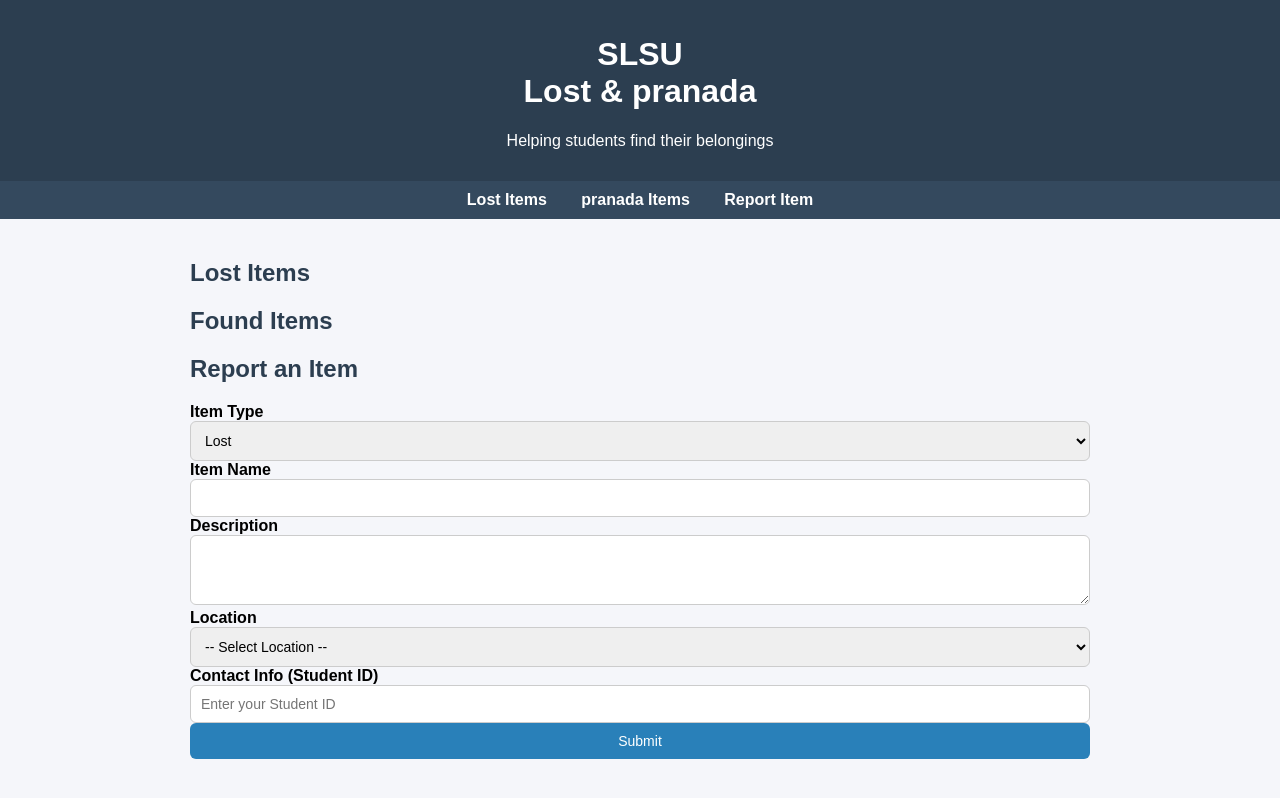
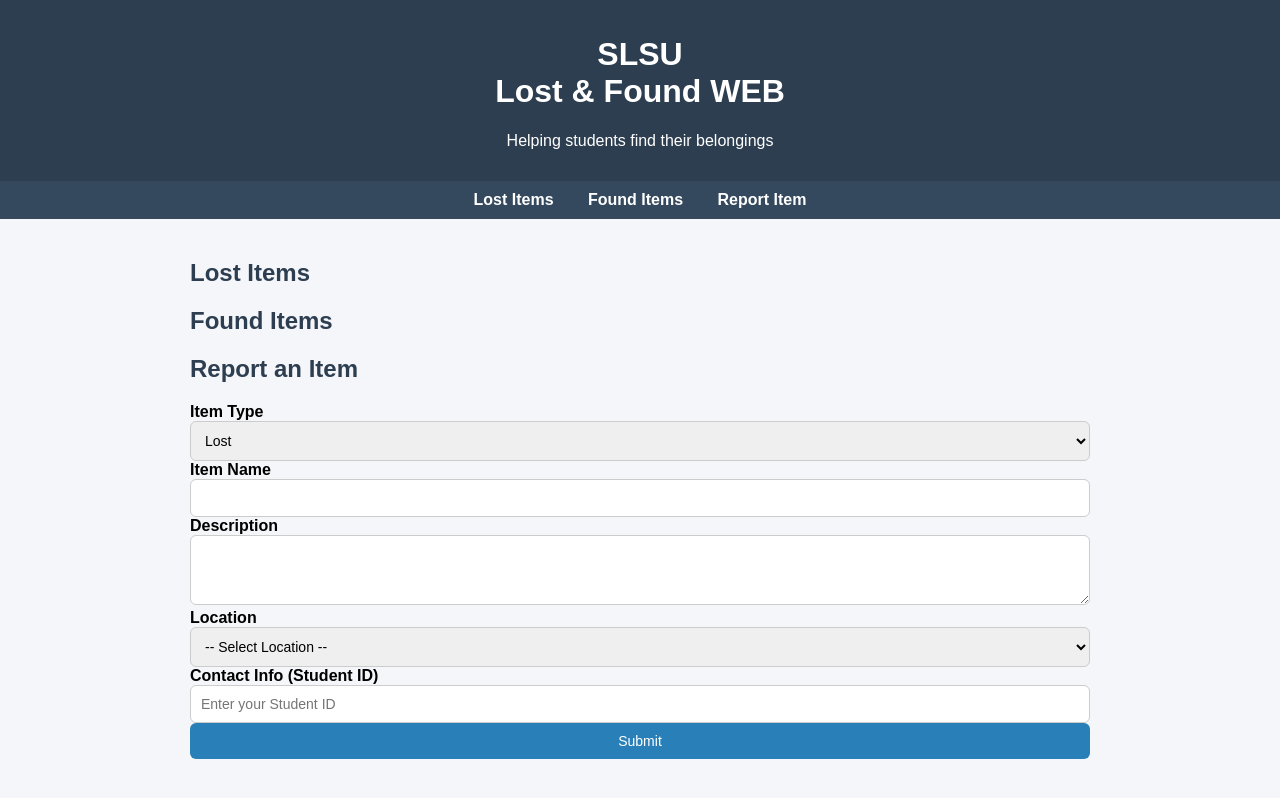
Before and after one commit to rick4life/Almarez-Pranada-Vistan, a plain HTML site: page lost-and-found-project.html in a window 1280 px wide. Drawn offline with Linux system fonts and the light colour scheme.

Commit message:
fixed some errors

```diff
--- a/lost-and-found-project.html
+++ b/lost-and-found-project.html
@@ -10,13 +10,13 @@
 
 <body>
   <header>
-    <h1>SLSU </br> Lost & pranada</h1>
+    <h1>SLSU </br> Lost & Found WEB</h1>
     <p>Helping students find their belongings</p>
   </header>
 
   <nav>
     <a href="#lost">Lost Items</a>
-    <a href="#found">pranada Items</a>
+    <a href="#found">Found Items</a>
     <a href="#report">Report Item</a>
   </nav>
 
```
